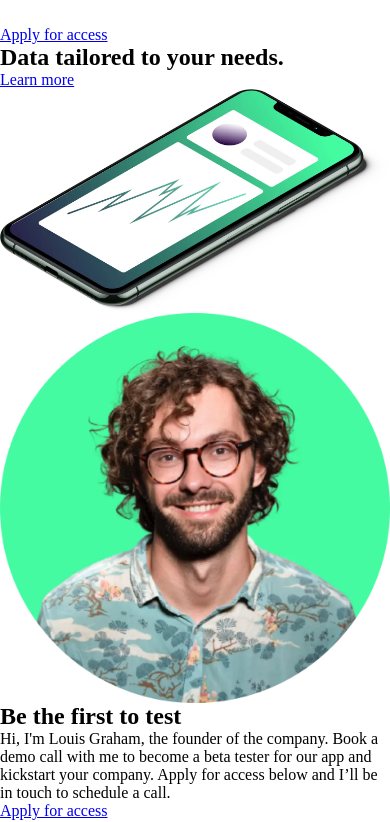
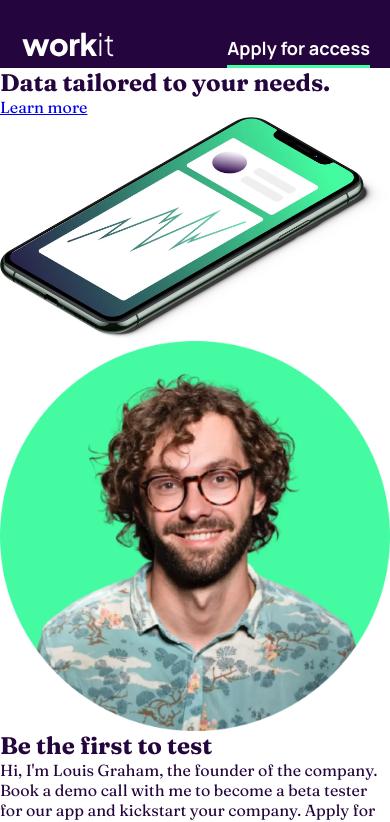
Before and after one commit to codecove01-netizen/Workit-Landing-Page, a plain HTML site: page index.html in a window 390 px wide. Shown: the top 822 px of the page. Drawn offline with Linux system fonts and the light colour scheme.

Commit message:
feat: implement header mobile layout and styling

```diff
--- a/css/style.css
+++ b/css/style.css
@@ -1,5 +1,5 @@
 /* ====================================================
-        FRONTEND MENTOR - WORKLIT LANDING PAGE
+        FRONTEND MENTOR - WORKIT LANDING PAGE
         AUTHOR: ARATI D'SA
 ======================================================== */
 
@@ -19,3 +19,71 @@ img {
     max-width: 100%;
     height: auto;
 }
+
+/* ===================================================
+            CUSTOM PROPERTIES
+======================================================= */
+:root{
+        /* COLORS */
+    --color-slate-900:#24053E;
+    --color-green: #44FFA1;
+    --color-white: #FFF;
+    --color-slate-100: #FCF8FF;
+
+    /* FONT FAMILY */
+    --font-family-fraunces: "Fraunces", serif;
+    --font-family-manrope: "Manrope", sans-serif;
+
+    /* FONT SIZE */
+    --font-size-16: 1rem;
+    --foont-size-18: 1.13rem;
+
+    /* FONT WEIGHT */
+    --font-weight-400: 400;
+    --font-weight-600: 600;
+    --font-weight-700: 700;
+
+    /* SPACING */
+    --spacing-250: 20px;
+    --spacing-400: 32px;
+    --spacing-1600: 128px;
+}
+
+/* ===================================================
+                GLOBAL LAYOUT
+======================================================= */
+body{
+    background-color: var(--color-white);
+    color: var(--color-slate-900);
+    font-family: var(--font-family-fraunces);
+    font-size: var(--font-size-16);
+}
+
+/* ===================================================
+                CONTAINER
+======================================================= */
+
+        /* HEADER */
+.header{
+    width: 100%;
+    background-color: var(--color-slate-900);
+    padding: var(--spacing-400) var(--spacing-250) 0 var(--spacing-250);
+}
+.nav-container{
+    display: flex;
+    flex-direction: row;
+    justify-content: space-between;
+}
+.workit-logo{
+    width: 95.76px;
+    height: 24.61px;
+}
+.apply-button{
+    font-size: var(--foont-size-18);
+    font-weight: var(--font-weight-700);
+    font-family: var(--font-family-manrope);
+    line-height: 1.8;
+    color: var(--color-white);
+    text-decoration: none;
+    border-bottom: 3px solid var(--color-green);
+}
--- a/index.html
+++ b/index.html
@@ -14,23 +14,23 @@
   <!-- Google Fonts -->
   <link rel="preconnect" href="https://fonts.googleapis.com">
   <link rel="preconnect" href="https://fonts.gstatic.com" crossorigin>
-  <link href="https://fonts.googleapis.com/css2?family=Fraunces:wght@400&family=Manrope:wght@400&display=swap" rel="stylesheet">
+  <link href="https://fonts.googleapis.com/css2?family=Fraunces:wght@400;600;700&family=Manrope:wght@400;600;700&display=swap" rel="stylesheet">
 </head>
 
 <!-- Body -->
 <body>
   <!-- Header -->
-  <header>
-    <nav>
+  <header class="header">
+    <nav class="nav-container">
       <a href="#" aria-label="Workit home">
-        <img src="./images/logo-light.svg" alt="">
+        <img src="./images/logo-light.svg" alt="" class="workit-logo">
       </a>
-      <a href="#">Apply for access</a>
+      <a href="#" class="apply-button">Apply for access</a>
     </nav>
   </header>
 
   <!-- Main Container -->
-  <main>
+  <main class="main-container">
 
     <!-- Hero Section -->
     <section class="hero">
```
